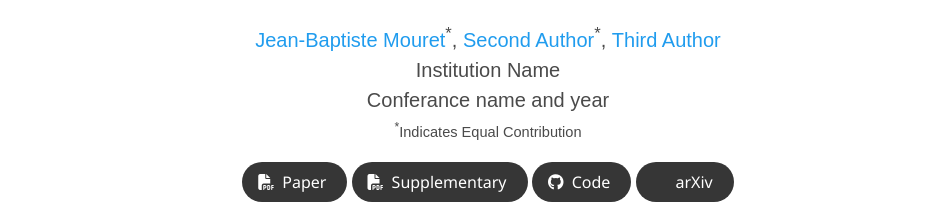
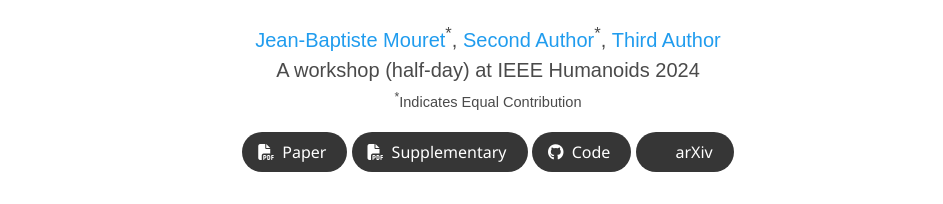
Before and after one commit to hucebot/www_humanoids2024ws, a plain HTML site: page index.html in a window 1280 px wide. Shown: the part 213-417 px from the top of the page, without its empty margins (152-1095 px from the left). Drawn offline with nearby package versions, Linux system fonts and the light colour scheme; some icons are missing; a web font is replaced by a local one.

Commit message:
Update index.html

```diff
--- a/index.html
+++ b/index.html
@@ -65,7 +65,7 @@
                   </div>
 
                   <div class="is-size-5 publication-authors">
-                    <span class="author-block">Institution Name<br>Conferance name and year</span>
+                    <span class="author-block">A workshop (half-day) at IEEE Humanoids 2024</span>
                     <span class="eql-cntrb"><small><br><sup>*</sup>Indicates Equal Contribution</small></span>
                   </div>
 
```
